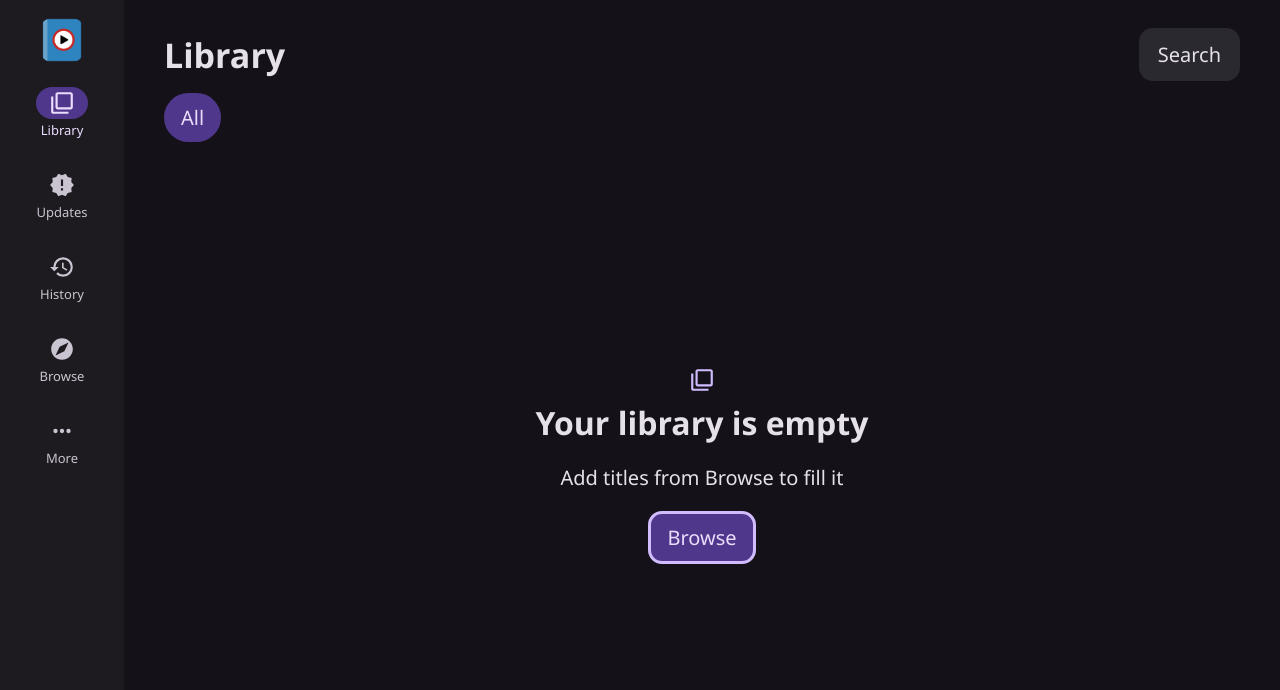
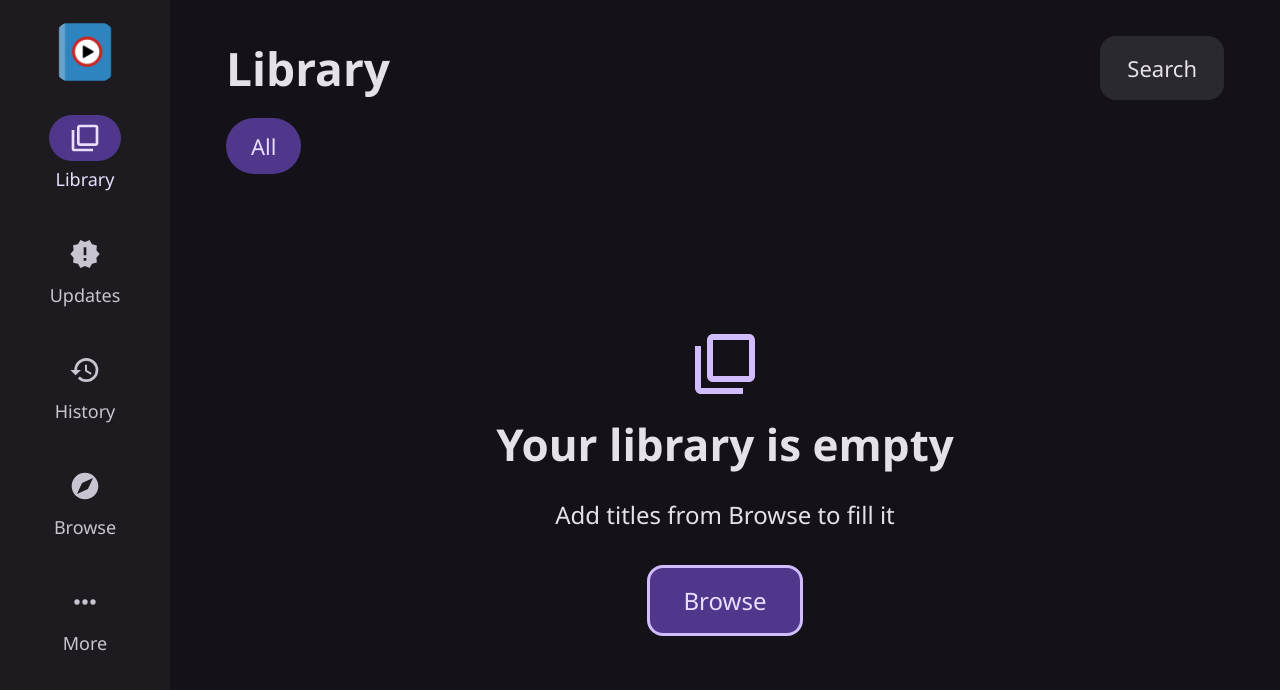
Before and after one commit to adam72881/Mangayomi-tizen, a plain HTML site: page index.html in a window 1280 px wide. Drawn offline with Linux system fonts and the light colour scheme.

Commit message:
v0.3.7: interfaccia più grande per la TV (barra laterale, titoli, righe, pulsanti)
Co-Authored-By: Claude Opus 5.5 <noreply@anthropic.com>
Claude-Session: https://claude.ai/code/session_01XNYkUH1mwFf9K4wFaMm6Vk

```diff
--- a/css/app.css
+++ b/css/app.css
@@ -148,3 +148,32 @@ hr { border: 0; border-top: 1px solid #49454f; }
 .primary.danger { background: #8c1d18; color: #ffdad6; }
 .row-btn { min-width: 150px; text-align: center; }
 .row-btn.is-install { color: #d0bcff; }
+
+/* v0.3.7: interfaccia più grande per la TV vista dal divano (75", 1920x1080).
+   Barra laterale, titoli, righe, pulsanti e messaggi erano dimensionati come
+   su un monitor: restava molto spazio vuoto e il testo era piccolo. */
+html, body { font-size: 22px; }
+#rail { width: 170px; padding: 22px 10px; }
+.brand { width: 60px; height: 60px; margin-bottom: 18px; border-radius: 16px; }
+.rail-list { gap: 10px; }
+.rail-btn { gap: 6px; padding: 12px 4px; }
+.rail-btn span { font-size: 18px; }
+.rail-icon { width: 72px; height: 46px; border-radius: 23px; }
+.rail-icon svg { width: 32px; height: 32px; }
+.badge { top: 6px; right: 22px; font-size: 15px; padding: 1px 7px; border-radius: 10px; }
+.screen { padding: 36px 56px 28px; }
+.top { margin-bottom: 18px; }
+.top h1 { font-size: 46px; }
+.top-actions, .button-row, .footer-row { gap: 14px; }
+.text-btn, .primary { padding: 14px 24px; font-size: 22px; border-radius: 16px; }
+.pills { gap: 12px; margin-bottom: 18px; }
+.pill { padding: 10px 22px; font-size: 22px; }
+.rows { gap: 12px; }
+.row-main { padding: 22px 26px; border-radius: 18px; }
+.row-title { font-size: 28px; }
+.row-meta { font-size: 20px; }
+.empty h2 { font-size: 44px; margin: 14px 0; }
+.empty p { font-size: 24px; }
+.empty .primary { margin-top: 10px; padding: 16px 34px; font-size: 24px; }
+.empty-mark svg { width: 72px; height: 72px; fill: #d0bcff; }
+.query-line { font-size: 22px; }
```
Also changed, not shown: 1 other file.
